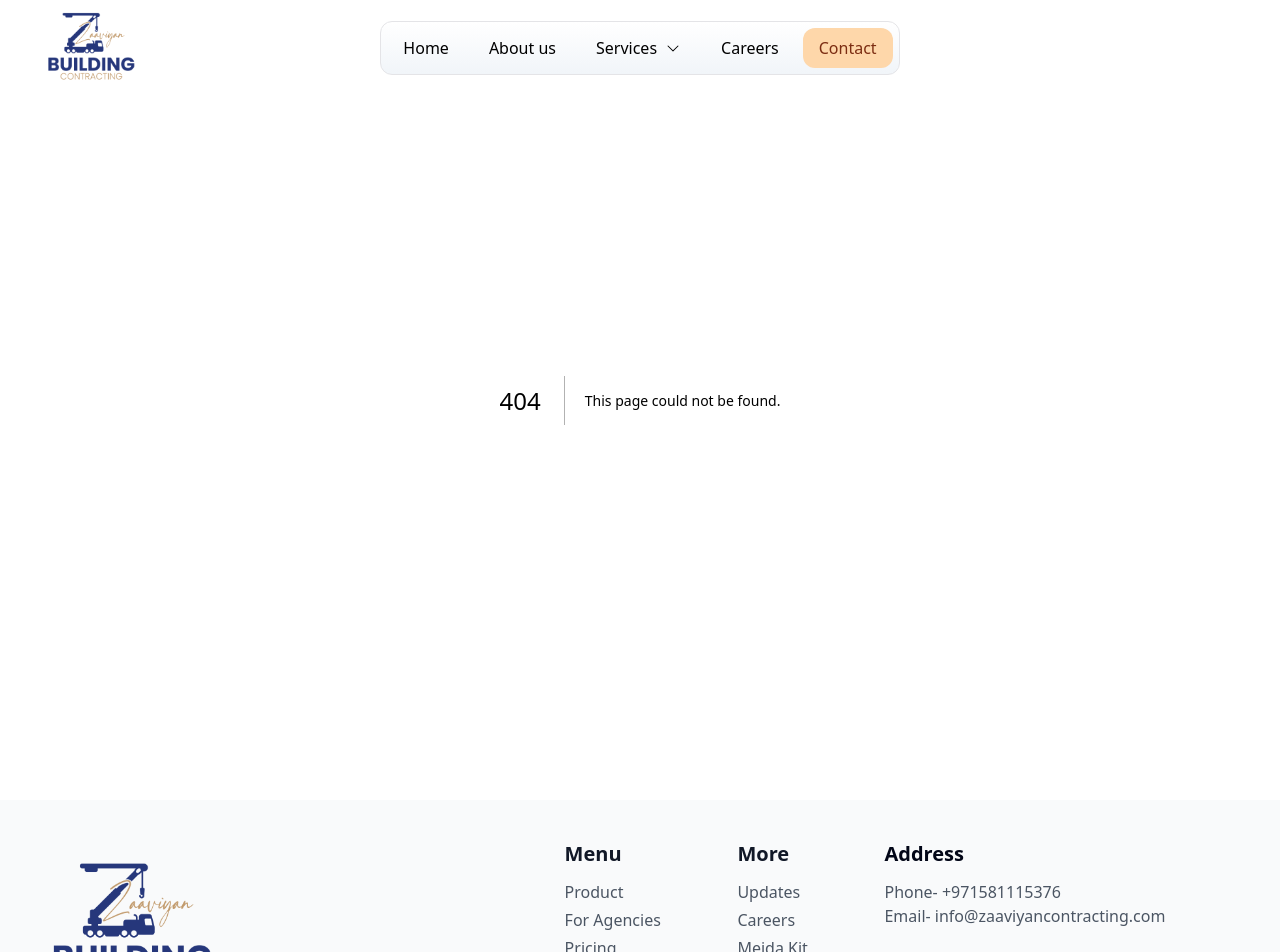
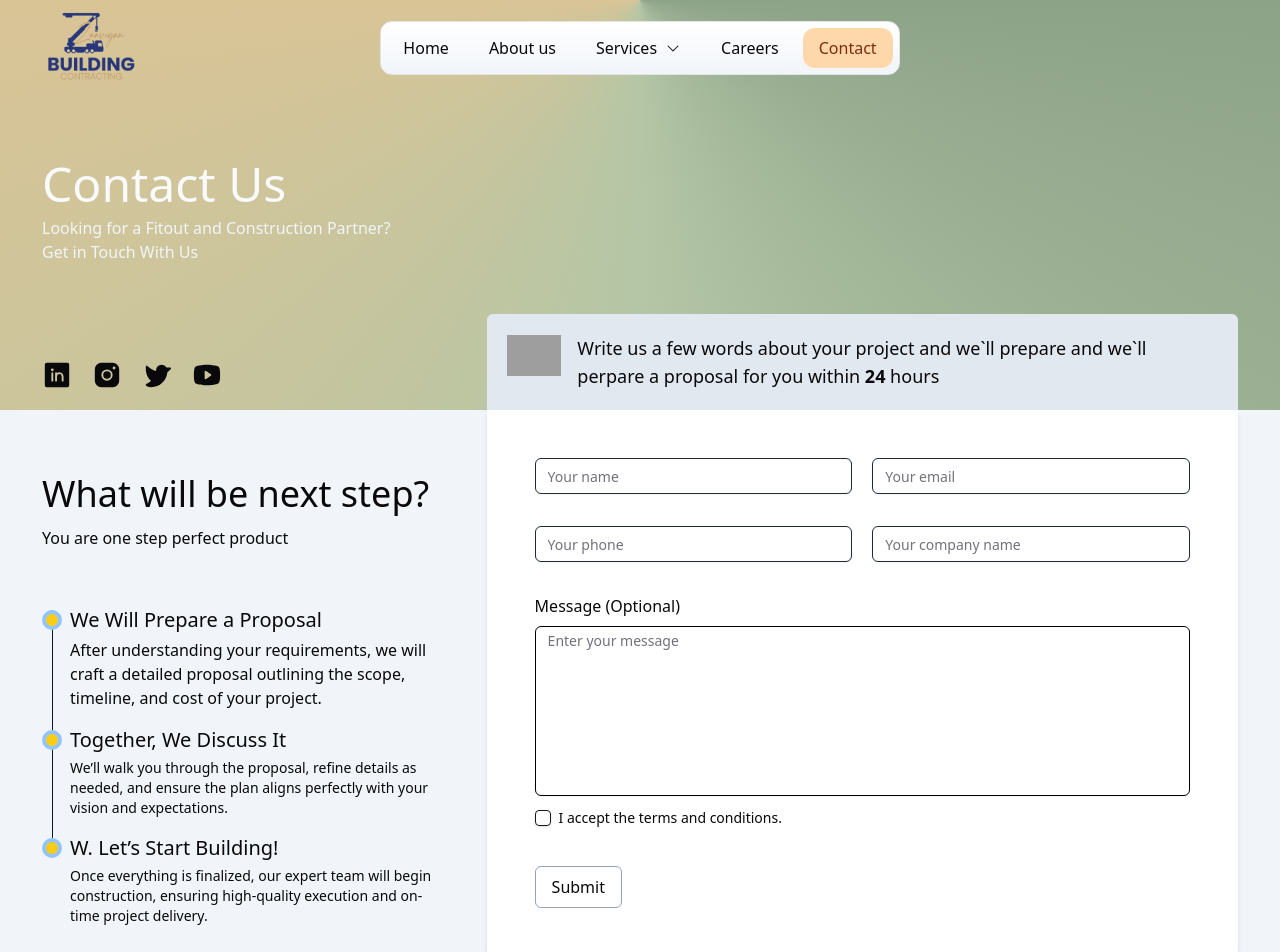
Before and after one commit to frontendmakaidigitals/Zaaviyan, a Next.js app: page /Contact in a window 1280 px wide. Before the commit this address had no page. Shown: the top 952 px of the page. Built offline with nearby package versions, Linux system fonts and the light colour scheme; grey boxes are pictures that could not be loaded; a web font is replaced by a local one.

Commit message:
contact page added

```diff
--- /dev/null
+++ b/app/Contact/page.tsx
@@ -0,0 +1,165 @@
+"use client";
+import React from "react";
+import { Input } from "@/components/ui/input";
+import { Checkbox } from "@/components/ui/checkbox";
+import {
+  LinkedinLogo,
+  InstagramLogo,
+  YoutubeLogo,
+  TwitterLogo,
+} from "@phosphor-icons/react";
+const Page = () => {
+  return (
+    <div className="">
+      <div className="  ">
+        <div className="bg-[conic-gradient(at_top,_var(--tw-gradient-stops))] from-[#66806a] via-[#b4c6a6] to-[#ffc286] pt-40 ">
+          <div className="container grid h-[250px] grid-cols-2 gap-10 lg:grid-cols-[.7fr_1.3fr]">
+            <div className="flex flex-col h-full justify-between pb-5">
+              {" "}
+              <div>
+                <h1 className="text-5xl font-sans text-slate-50 font-[500]">
+                  Contact Us
+                </h1>
+                <p className="mt-2 text-slate-100">
+                  Looking for a Fitout and Construction Partner?
+                </p>
+                <p className="text-slate-100">Get in Touch With Us</p>
+              </div>
+              <div className="flex items-center gap-5 justify-start">
+                <LinkedinLogo weight="fill" className="text-3xl" />
+                <InstagramLogo weight="fill" className="text-3xl" />
+                <TwitterLogo weight="fill" className="text-3xl" />
+                <YoutubeLogo weight="fill" className="text-3xl" />
+              </div>
+            </div>
+
+            <div className=" relative ">
+              <div className="w-full flex items-center gap-4 px-5 rounded-t-md py-5 bg-slate-200 absolute bottom-0 left-0">
+                <div className="w-20">
+                  <div className="aspect-square overflow-hidden">
+                    <img
+                      src={
+                        "https://cdn-icons-png.flaticon.com/512/2250/2250206.png"
+                      }
+                    />
+                  </div>
+                </div>
+                <p className="text-lg">
+                  Write us a few words about your project and we`ll prepare and
+                  we`ll perpare a proposal for you within{" "}
+                  <span className="font-semibold">24</span> hours{" "}
+                </p>
+              </div>
+            </div>
+          </div>
+        </div>
+        <div className="bg-slate-100 pb-32">
+          <div className="container grid grid-cols-1  gap-10 lg:grid-cols-[.7fr_1.3fr]">
+            <div className="mt-12">
+              <h2 className="text-4xl mt-4">What will be next step?</h2>
+              <p className="mt-3">You are one step perfect product</p>
+
+              <div className="mt-14">
+                <>
+                  <div className="flex items-start gap-2 z-10 relative after:h-full after:w-[1px] after:absolute after:contents-[' '] after:-z-10 after:top-5 after:left-[.6rem] after:bg-slate-900">
+                    <div className="mt-1">
+                      <div className="size-5 bg-blue-300 rounded-full flex justify-center items-center">
+                        <div className="size-3 bg-yellow-400 rounded-full"></div>
+                      </div>
+                    </div>
+                    <div>
+                      {" "}
+                      <p className="text-xl">We Will Prepare a Proposal</p>
+                      <p className="mt-1 text-md">
+                        After understanding your requirements, we will craft a
+                        detailed proposal outlining the scope, timeline, and
+                        cost of your project.
+                      </p>
+                    </div>
+                  </div>
+                </>
+                <>
+                  <div className="flex mt-4 items-start gap-2 z-10 relative after:h-full after:w-[1px] after:absolute after:contents-[' '] after:-z-10 after:top-5 after:left-[.6rem] after:bg-slate-900">
+                    <div className="mt-1">
+                      <div className="size-5 bg-blue-300 rounded-full flex justify-center items-center">
+                        <div className="size-3 bg-yellow-400 rounded-full"></div>
+                      </div>
+                    </div>
+                    <div>
+                      {" "}
+                      <p className="text-xl">Together, We Discuss It </p>
+                      <p className="mt-1 text-sm">
+                        We’ll walk you through the proposal, refine details as
+                        needed, and ensure the plan aligns perfectly with your
+                        vision and expectations.
+                      </p>
+                    </div>
+                  </div>
+                </>
+                <>
+                  <div className="flex mt-4 items-start gap-2  ">
+                    <div className="mt-1">
+                      <div className="size-5 bg-blue-300 rounded-full flex justify-center items-center">
+                        <div className="size-3 bg-yellow-400 rounded-full"></div>
+                      </div>
+                    </div>
+                    <div>
+                      {" "}
+                      <p className="text-xl">W. Let’s Start Building! </p>
+                      <p className="mt-1 text-sm">
+                        Once everything is finalized, our expert team will begin
+                        construction, ensuring high-quality execution and
+                        on-time project delivery.
+                      </p>
+                    </div>
+                  </div>
+                </>
+              </div>
+            </div>
+            <div>
+              <ContactForm />
+            </div>
+          </div>
+        </div>
+      </div>
+    </div>
+  );
+};
+
+export default Page;
+
+const ContactForm = () => {
+  return (
+    <div className=" w-full bg-white shadow-md rounded-b-md p-12">
+      <form>
+        <div className="w-full grid grid-cols-2 gap-x-5 gap-y-8">
+          <Input placeholder="Your name" />
+          <Input placeholder="Your email" />
+          <Input placeholder="Your phone" />
+          <Input placeholder="Your company name" />
+
+          <div className="col-span-full">
+            <label>Message (Optional)</label>
+            <textarea
+              rows={8}
+              className="resize-none mt-2 w-full rounded-md focus:outline-black bg-transparent placeholder:text-muted-foreground border text-sm border-black px-3 py-1 text-base shadow-sm transition-colors "
+              placeholder="Enter your message"
+            />
+          </div>
+        </div>
+        <div className="flex items-center mt-2 space-x-2">
+          <Checkbox id="terms" />
+          <label
+            htmlFor="terms"
+            className="text-sm font-medium leading-none peer-disabled:cursor-not-allowed peer-disabled:opacity-70"
+          >
+            I accept the terms and conditions.
+          </label>
+        </div>
+        <button className="border border-slate-400 mt-10 px-4 py-2 rounded-md">
+          Submit
+        </button>
+      </form>
+    </div>
+  );
+};
```
